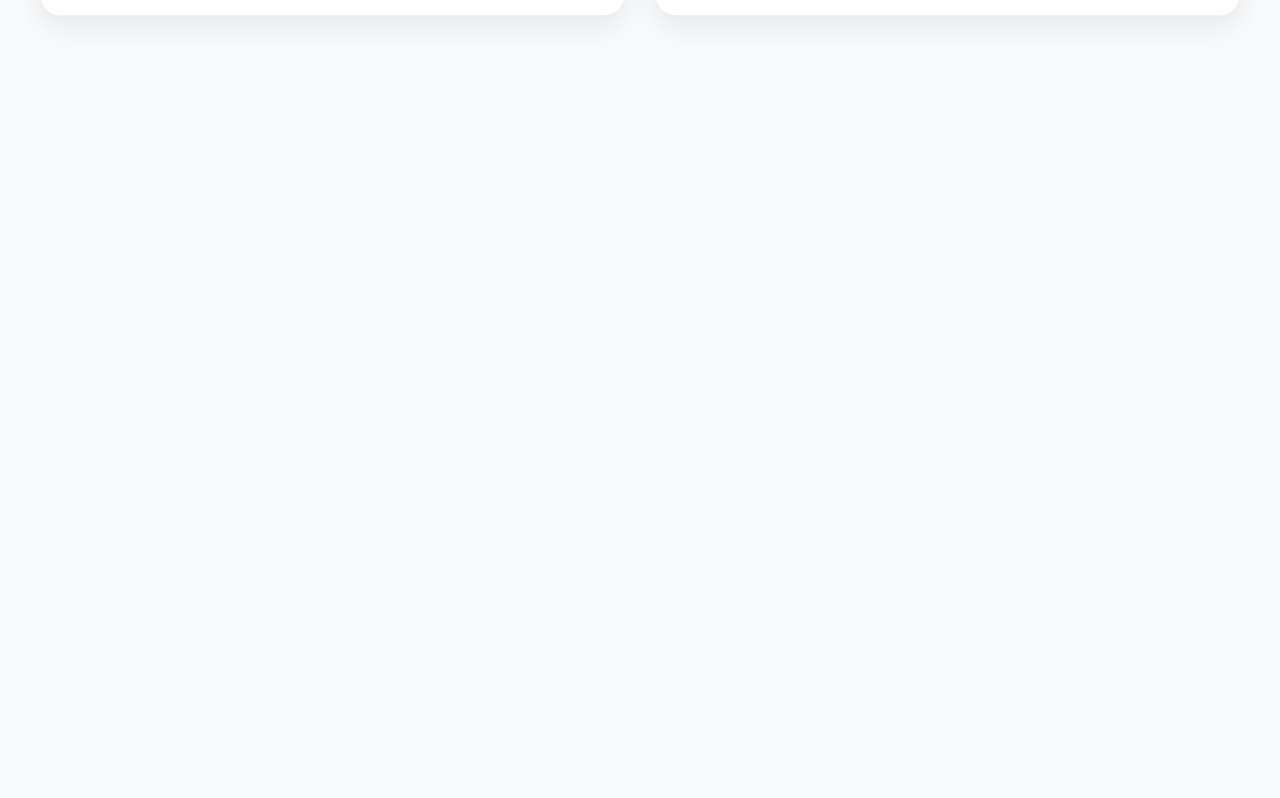
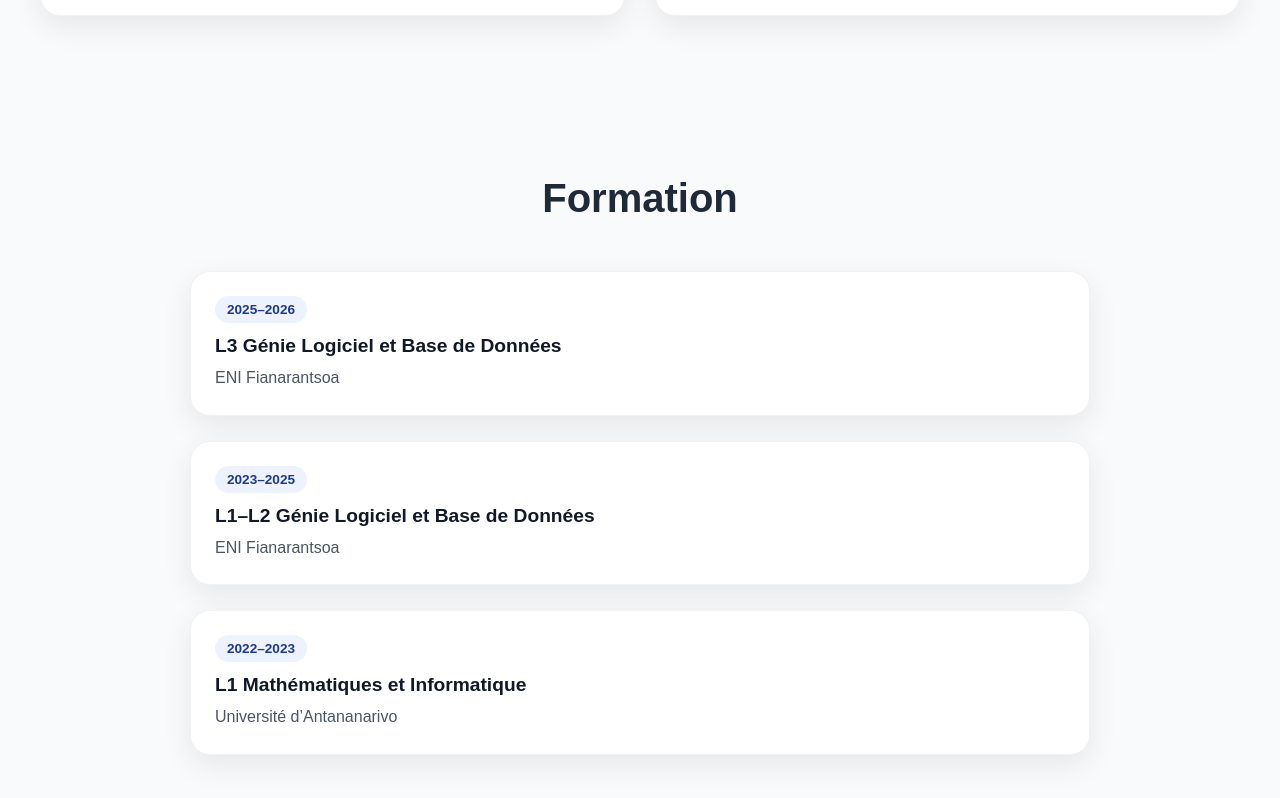
Before and after one commit to Fanajaval/mon-portfolio, a React app: page / in a window 1280 px wide. Shown: the part 5472-6270 px from the top of the page. Before the commit the page ends 5568 px from the top, so only its background shows below. Built offline with nearby package versions, Linux system fonts and the light colour scheme; the HTML template or start-up script is replaced by a standard one.

Commit message:
section education

```diff
--- a/src/App.jsx
+++ b/src/App.jsx
@@ -4,6 +4,7 @@ import About from "./components/About";
 import Skills from "./components/Skills";
 import {FaJava} from  "react-icons/fa6";
 import Projects from "./components/Projects";
+import Education  from "./components/Education";
 
 function App(){
   return (
@@ -14,6 +15,7 @@ function App(){
       <Skills/>
       <FaJava className="skill-icon" />
       <Projects/>
+      <Education/>
     </>
   );
 }
--- /dev/null
+++ b/src/components/Education.jsx
@@ -0,0 +1,33 @@
+import "../styles/Education.css";
+
+function Education() {
+  return (
+    <section className="education" id="education">
+        <h2 className="section-title">Formation</h2>
+
+        <div className="education-list">
+
+            <div className="education-item">
+            <span>2025–2026</span>
+            <h3>L3 Génie Logiciel et Base de Données</h3>
+            <p>ENI Fianarantsoa</p>
+            </div>
+
+            <div className="education-item">
+            <span>2023–2025</span>
+            <h3>L1–L2 Génie Logiciel et Base de Données</h3>
+            <p>ENI Fianarantsoa</p>
+            </div>
+
+            <div className="education-item">
+            <span>2022–2023</span>
+            <h3>L1 Mathématiques et Informatique</h3>
+            <p>Université d’Antananarivo</p>
+            </div>
+
+        </div>
+        </section>
+  );
+}
+
+export default Education;
--- /dev/null
+++ b/src/styles/Education.css
@@ -0,0 +1,68 @@
+.education {
+  padding: 80px 20px;
+  background: #f8fafc;
+}
+
+.education-list {
+  max-width: 900px;
+  margin: 40px auto 0;
+  display: flex;
+  flex-direction: column;
+  gap: 25px;
+}
+
+.education-item {
+  background: white;
+  padding: 24px;
+  border-radius: 20px;
+  border: 1px solid rgba(0,0,0,0.05);
+  box-shadow: 0 10px 30px rgba(0,0,0,0.08);
+  transition: transform 0.3s ease, box-shadow 0.3s ease;
+}
+
+.education-item:hover {
+  transform: translateY(-5px);
+  box-shadow: 0 18px 40px rgba(0,0,0,0.12);
+}
+
+.education-item span {
+  display: inline-block;
+  background: #eef2ff;
+  color: #1e3a8a;
+  padding: 6px 12px;
+  border-radius: 999px;
+  font-size: 0.85rem;
+  font-weight: 700;
+  margin-bottom: 12px;
+}
+
+.education-item h3 {
+  font-size: 1.2rem;
+  margin-bottom: 8px;
+  color: #111827;
+}
+
+.education-item p {
+  color: #4b5563;
+  font-size: 1rem;
+  line-height: 1.6;
+  margin: 0;
+}
+
+@media (max-width: 768px) {
+  .education {
+    padding: 60px 16px;
+  }
+
+  .education-item {
+    padding: 20px;
+  }
+
+  .education-item h3 {
+    font-size: 1.05rem;
+  }
+
+  .education-item p {
+    font-size: 0.95rem;
+  }
+}
```
Also changed, not shown: src/components/CertificationCard.jsx (added), src/data/certifications.js (added).
